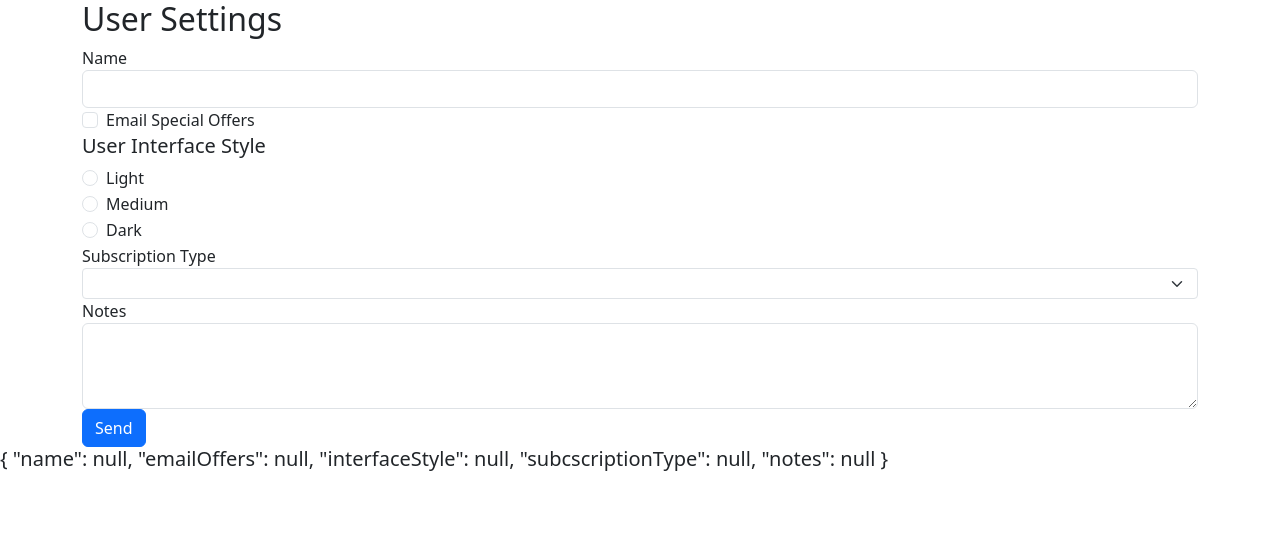
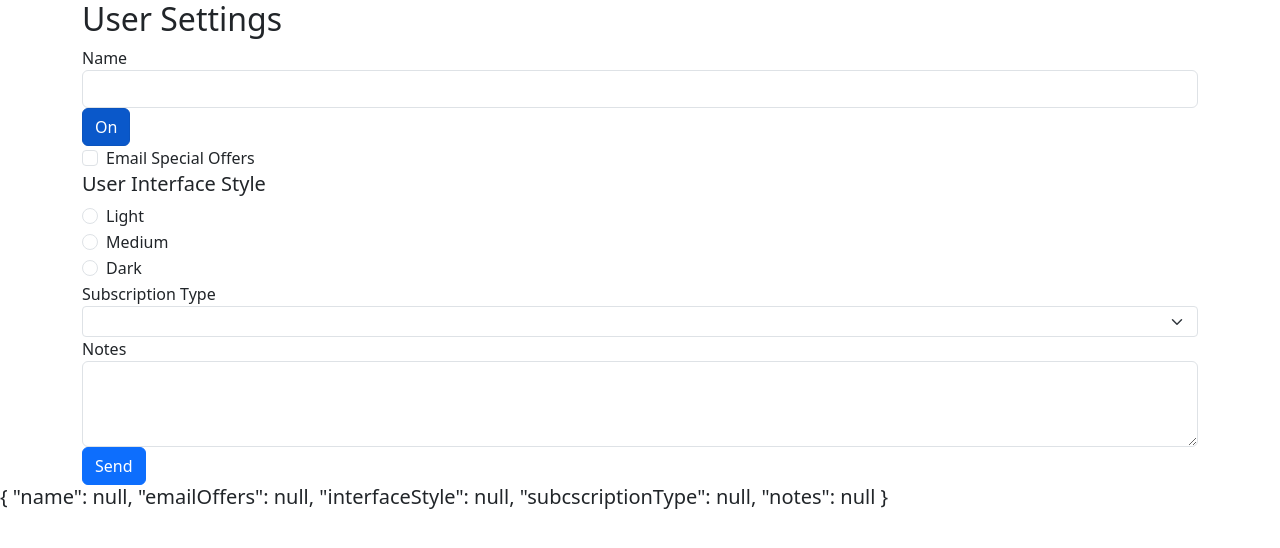
Before and after one commit to enurberk/AngularForms, an Angular app: page / in a window 1280 px wide. Shown: the top 548 px of the page. Built offline with nearby package versions, Linux system fonts and the light colour scheme.

Commit message:
ngx-bootstrap toogle button added

```diff
--- a/src/app/app.module.ts
+++ b/src/app/app.module.ts
@@ -5,6 +5,7 @@ import { HttpClientModule } from '@angular/common/http';
 
 import { AppComponent } from './app.component';
 import { UserSettingsFormComponent } from './user-settings-form/user-settings-form.component';
+import { ButtonsModule } from 'ngx-bootstrap/buttons';
 
 @NgModule({
   declarations: [
@@ -14,7 +15,8 @@ import { UserSettingsFormComponent } from './user-settings-form/user-settings-fo
   imports: [
     BrowserModule,
     FormsModule,
-    HttpClientModule
+    HttpClientModule,
+    ButtonsModule
   ],
   providers: [],
   bootstrap: [AppComponent]
--- a/src/app/user-settings-form/user-settings-form.component.html
+++ b/src/app/user-settings-form/user-settings-form.component.html
@@ -3,14 +3,12 @@
   <form #form="ngForm" (ngSubmit)="onSubmit(form)">
     <div class="form-group">
       <label for="name">Name</label>
-            <input id="name" name="name" class="form-control" [(ngModel)]="userSettings.name" required
-                #nameField="ngModel" (blur)="onBlur(nameField)"
-                [class.field-error]="form.submitted && nameField.invalid">
+      <input id="name" name="name" class="form-control" [(ngModel)]="userSettings.name" required #nameField="ngModel"
+        (blur)="onBlur(nameField)" [class.field-error]="form.submitted && nameField.invalid">
 
       <div [hidden]="!form.submitted || nameField.valid" class="alert alert-danger">
         Enter a name
       </div>
-
       <!-- Classes & associated NgModel Properties
             #propertyTest = "ngModel">
 
@@ -27,6 +25,15 @@
 
       <!-- HTML Field Validation
             required pattern="B.*" type="number" min="2" max="100">-->
+    </div>
+
+    <div class="form-group">
+      <button type="button" class="btn btn-primary" name="singleModel"
+      [(ngModel)]="singleModel" btnCheckbox
+        btnCheckboxTrue="On"
+        btnCheckboxFalse="Off">
+        {{ singleModel }}
+      </button>
     </div>
 
     <div class="form-check">
--- a/src/app/user-settings-form/user-settings-form.component.ts
+++ b/src/app/user-settings-form/user-settings-form.component.ts
@@ -10,6 +10,8 @@ import { UserSettings } from '../data/user-settings';
   styleUrls: ['./user-settings-form.component.css']
 })
 export class UserSettingsFormComponent implements OnInit {
+
+  singleModel = 'On';
 
   originalUserSettings: UserSettings = {
     name: null,
```
Lines whose indentation alone changed are shown as unchanged.
